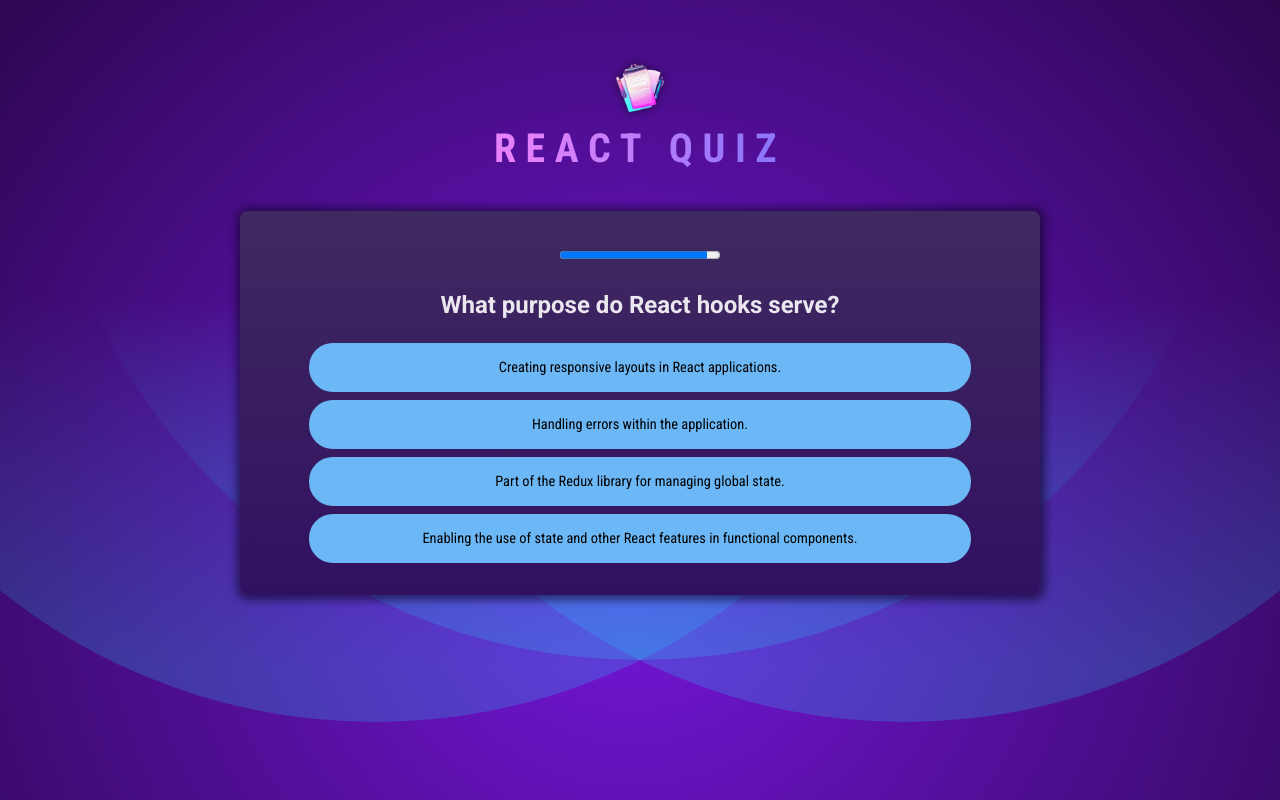
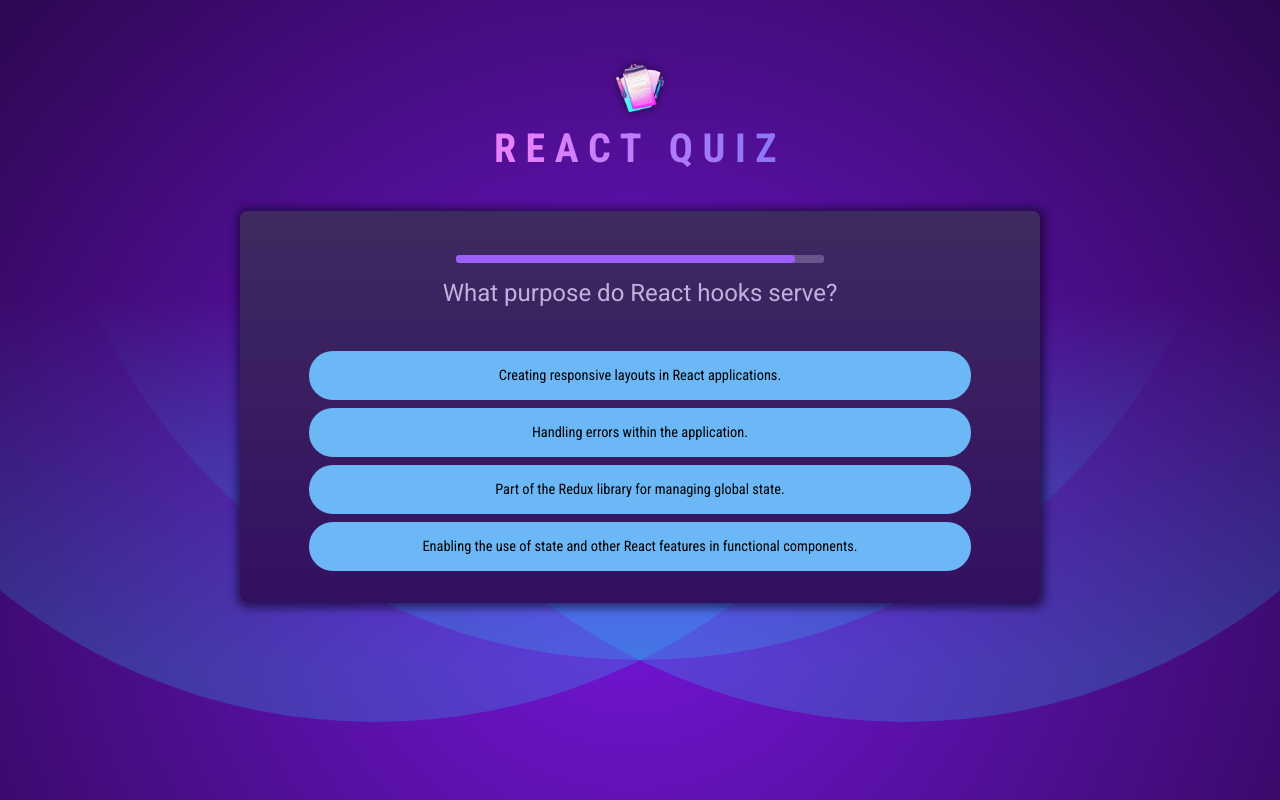
Before and after one commit to deivydaskim/basic-react-quiz, a React (Vite) app: page / in a window 1280 px wide. Built offline with nearby package versions, Linux system fonts and the light colour scheme.

Commit message:
split components

```diff
--- /dev/null
+++ b/src/components/Answers.jsx
@@ -0,0 +1,48 @@
+import { useRef } from 'react';
+
+function shuffleArray(array) {
+  for (let i = array.length - 1; i > 0; i--) {
+    const j = Math.floor(Math.random() * (i + 1));
+    [array[i], array[j]] = [array[j], array[i]];
+  }
+  return array;
+}
+
+const Answers = ({ answers, selectedAnswer, answerState, onSelectAnswer }) => {
+  const shuffledAnswers = useRef();
+
+  if (!shuffledAnswers.current) {
+    shuffledAnswers.current = [...answers];
+    shuffleArray(shuffledAnswers.current);
+  }
+
+  return (
+    <ul id="answers">
+      {shuffledAnswers.current.map((answer) => {
+        const isSelected = selectedAnswer === answer;
+        let cssClasses = '';
+
+        if (answerState === 'answered' && isSelected) {
+          cssClasses = 'selected';
+        }
+
+        if (
+          (answerState === 'correct' || answerState === 'wrong') &&
+          isSelected
+        ) {
+          cssClasses = answerState;
+        }
+
+        return (
+          <li key={answer} className="answer">
+            <button onClick={() => onSelectAnswer(answer)} className={cssClasses}>
+              {answer}
+            </button>
+          </li>
+        );
+      })}
+    </ul>
+  );
+};
+
+export default Answers;
--- /dev/null
+++ b/src/components/Question.jsx
@@ -0,0 +1,57 @@
+import QuestionTimer from './QuestionTimer';
+import Answers from './Answers';
+import { useState } from 'react';
+import QUESTIONS from '../questions';
+
+const Question = ({
+  index,
+  onSelectAnswer,
+  onSkipAnswer,
+}) => {
+  const [answer, setAnswer] = useState({
+    selectedAnswer: '',
+    isCorrect: null,
+  });
+
+  function HandleSelectAnswer(answer) {
+    setAnswer({
+      selectedAnswer: answer,
+      isCorrect: null,
+    });
+
+    setTimeout(() => {
+      setAnswer({
+        selectedAnswer: answer,
+        isCorrect: QUESTIONS[index].answers[0] === answer,
+      });
+
+      setTimeout(() => {
+        onSelectAnswer(answer);
+      }, 1500);
+    }, 500);
+  }
+
+  let answerState = '';
+
+  if (answer.selectedAnswer && answer.isCorrect !== null) {
+    answerState = answer.isCorrect ? 'correct' : 'wrong';
+  } else if (answer.selectedAnswer) {
+    answerState = 'answered';
+  }
+
+  return (
+    <div id="question">
+      <QuestionTimer timeout={5000} onTimeout={onSkipAnswer} />
+      <h2>{QUESTIONS[index].text}</h2>
+      <Answers
+        answers={QUESTIONS[index].answers}
+        selectedAnswer={answer.selectedAnswer}
+        answerState={answerState}
+        onSelectAnswer={HandleSelectAnswer}
+        onSkipAnswer={onSkipAnswer}
+      />
+    </div>
+  );
+};
+
+export default Question;
--- a/src/components/Quiz.jsx
+++ b/src/components/Quiz.jsx
@@ -1,19 +1,12 @@
-import { useState, useCallback } from 'react';
+import { useState, useCallback, act } from 'react';
 
 import quizCompleteImg from '../assets/quiz-complete.png';
 import QUESTIONS from '../questions';
-import QuestionTimer from './QuestionTimer';
-
-function shuffleArray(array) {
-  for (let i = array.length - 1; i > 0; i--) {
-    const j = Math.floor(Math.random() * (i + 1));
-    [array[i], array[j]] = [array[j], array[i]];
-  }
-  return array;
-}
+import Question from './Question';
 
 const Quiz = () => {
   const [userAnswers, setUserAnswers] = useState([]);
+
   const activeQuestionIndex = userAnswers.length;
   const quizIsComplete = activeQuestionIndex === QUESTIONS.length;
 
@@ -40,28 +33,14 @@ const Quiz = () => {
     );
   }
 
-  const shuffeledAnswers = [...QUESTIONS[activeQuestionIndex].answers];
-  shuffleArray(shuffeledAnswers);
-
   return (
     <div id="quiz">
-      <div id="questions">
-        <QuestionTimer
-          key={activeQuestionIndex}
-          timeout={5000}
-          onTimeout={handleSkipAnswer}
-        />
-        <h2>{QUESTIONS[activeQuestionIndex].text}</h2>
-        <ul id="answers">
-          {shuffeledAnswers.map((answer) => (
-            <li key={answer} className="answer">
-              <button onClick={() => HandleSelectAnswer(answer)}>
-                {answer}
-              </button>
-            </li>
-          ))}
-        </ul>
-      </div>
+      <Question
+        key={activeQuestionIndex}
+        index={activeQuestionIndex}
+        onSelectAnswer={HandleSelectAnswer}
+        onSkipAnswer={handleSkipAnswer}
+      />
     </div>
   );
 };
```
